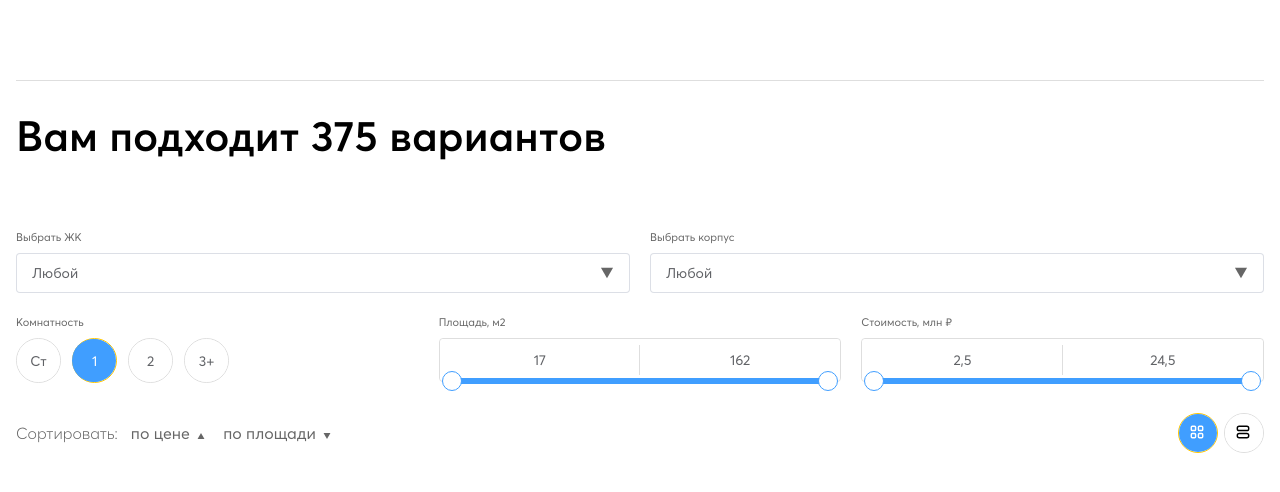
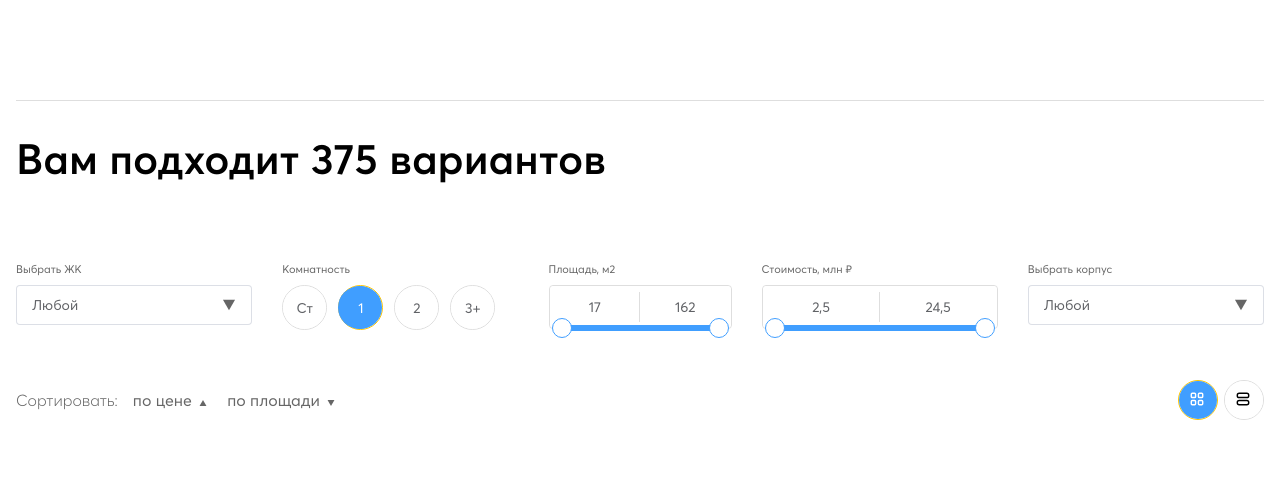
Before and after one commit to ruslan-byte/RRobTest, a Vue app: page / in a window 1280 px wide. Shown: the top 492 px of the page. Built offline with nearby package versions, Linux system fonts and the light colour scheme.

Commit message:
сделал адаптивный header

```diff
--- a/src/App.vue
+++ b/src/App.vue
@@ -16,4 +16,8 @@ F<template>
   {
     .app.container {padding-top: 80px; }
   }
+  @media (min-width: $desktop)
+  {
+    .app.container {padding-top: 100px; }
+  }
 </style>
--- a/src/assets/scss/default.scss
+++ b/src/assets/scss/default.scss
@@ -85,5 +85,5 @@ ul.g-list
 }
 @media (min-width: $desktop)
 {
-	h2{font-size: 42px;}
+	h2{font-size: 42px; line-height: 37px;}
 }
--- a/src/components/Header.vue
+++ b/src/components/Header.vue
@@ -1,9 +1,12 @@
 <template>
 	<header class="header">
 		<h2 class="header__title">Вам подходит 375 вариантов</h2>
-		<el-row :gutter="20">
-			<el-col :sm="12"
+		<el-row :gutter="30">
+			<el-col
 				class="header__select"
+				:md="4"
+				:lg="5"
+				:sm="12"
 			>
 				<label>
 					<p>Выбрать ЖК</p>
@@ -43,9 +46,11 @@
 					</el-select>
 				</label>
 			</el-col>
-		</el-row>
-		<el-row :gutter="20">
-			<el-col :sm="8">
+			<el-col
+				:md="6"
+				:lg="5"
+				:sm="8"
+			>
 				<p>Комнатность</p>
 				<el-radio-group v-model="radioData" size="large">
 					<el-radio-button label="Ст"  />
@@ -54,19 +59,31 @@
 					<el-radio-button label="3+" />
 				</el-radio-group>
 			</el-col>
-			<el-col :sm="8">
+			<el-col
+				:md="4"
+				:lg="4"
+				:sm="8"
+			>
 				<label>
 					<p>Площадь, м2 </p>
 					<range-slider :range="[17, 162]"/>
 				</label>
 			</el-col>
-			<el-col :sm="8">
+			<el-col
+				:md="6"
+				:lg="5"
+				:sm="8"
+			>
 				<label>
 					<p>Стоимость, млн ₽ </p>
 					<range-slider :range="[25, 245]" isFloat/>
 				</label>
 			</el-col>
-			<el-col class="header__select header__select--mobile">
+			<el-col
+				class="header__select header__select--mobile"
+				:md="4"
+				:lg="5"
+			>
 				<label>
 					<p>Выбрать корпус</p>
 					<el-select
@@ -83,19 +100,20 @@
 						/>
 					</el-select>
 				</label>
-			</el-col>
+		</el-col>
 		</el-row>
 		<el-row  justify="space-between" align="middle">
-			<el-col span="12">
+			<el-col :span="12" class="header__toggle">
 				<toggle-sort-params />
 			</el-col>
-			<el-col span="12">
+			<el-col :span="12" class="header__toggle">
 				<toggle-card-type />
 			</el-col>
 		</el-row>
 	</header>
 </template>
 <script>
+	import { markRaw } from 'vue';
 	import arrowIcon from "@/components/icons/arrow.svg";
 	import RangeSlider from "@/components/RangeSlider.vue";
 	import toggleSortParams from "@/components/toggleSortParams.vue";
@@ -109,7 +127,7 @@
 		data(){
 			return {
 				selectExample: {
-					arrow: arrowIcon,
+					arrow: markRaw(arrowIcon),
 					value: "all",
 					options: [
 						{
@@ -154,10 +172,11 @@
 		{
 			margin-bottom: 24px;
 		}
-		&__select--desktop
+		.header__select--desktop
 		{
 			display: none;
 		}
+		.header__toggle{flex:unset; max-width: unset;}
 	}
 	@media (min-width: $tablet)
 	{
@@ -165,12 +184,26 @@
 		{
 			padding-top: 40px;
 			h2{margin-bottom: 80px;}
-			.el-col {margin-bottom: unset; }
-			.el-row {margin-bottom: 24px;}
-			.el-row:nth-of-type(2) {margin-bottom: 30px;}
+			.el-row{margin-bottom: 6px;}
 			.header__select .el-select{width: 100%;}
 			.header__select--desktop{display: block;}
 			.header__select--mobile{display: none;}
 		}
 	}
+	@media (min-width: $desktop)
+	{
+		.header
+		{
+			padding-top: 40px;
+			h2{margin-bottom: 86px;}
+			.el-row{margin-bottom: 26px;}
+			.header__select .el-select{width: 100%;}
+			.header__select--desktop{display: none;}
+			.header__select--mobile{display: block;}
+		}
+	}
+	@media (min-width: $widescreen)
+	{
+			.header {padding-top: 60px; }
+	}
 </style>
--- a/src/components/ToggleSortParams.vue
+++ b/src/components/ToggleSortParams.vue
@@ -88,4 +88,8 @@
 		p {font-size: 16px;}
 	}
 }
+@media (min-width: $desktop)
+{
+	.toggle-sort-params{gap:15px}
+}
 </style>
```
